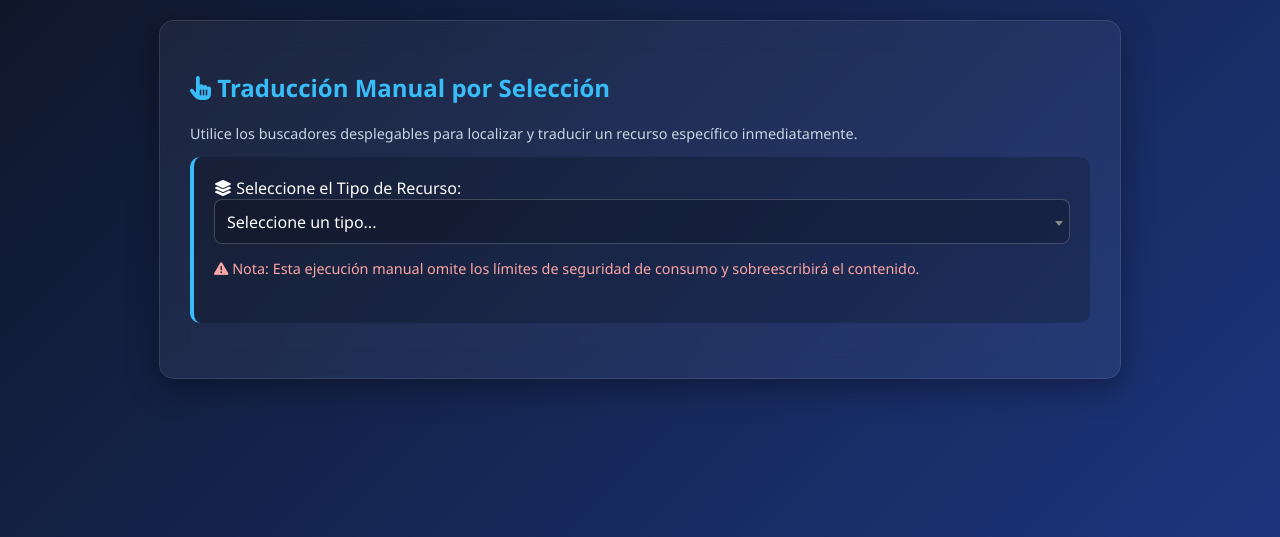
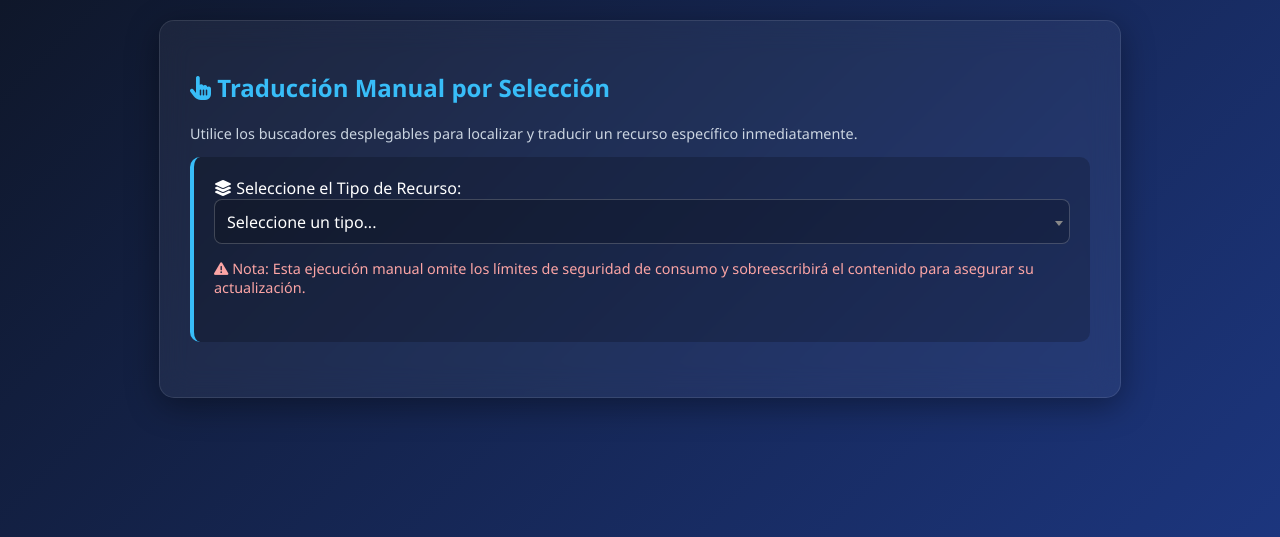
Before and after one commit to userEmanu/domoblock-translator, a Flask app: template api/templates/manual.html in a window 1280 px wide. Shown: the top 537 px of the page. Run offline with Flask 3, Linux system fonts and the light colour scheme; the template is opened without the code that fills it, so the values that code supplies are empty; some libraries are stand-ins or nearby versions.

Commit message:
Clarify warning message in manual.html
Updated warning message to clarify that manual execution will ensure content updates.

```diff
--- a/api/templates/manual.html
+++ b/api/templates/manual.html
@@ -24,11 +24,12 @@
         <label><i class="fas fa-file-alt"></i> Busque el Post / Ítem Específico:</label>
         <select name="item_id" id="item_id" class="select2-enable">
             <option value="all">⚡ Traducir TODOS los posts de esta colección</option>
+            <!-- Llenado vía AJAX -->
         </select>
     </div>
 
     <button type="submit" id="submitBtn" style="width:100%; display:none; margin-top: 25px;"><i class="fas fa-language"></i> Ejecutar Traducción Forzada</button>
-    <p class="text-sm" style="color: #fca5a5; margin-top: 15px;"><i class="fas fa-exclamation-triangle"></i> Nota: Esta ejecución manual omite los límites de seguridad de consumo y sobreescribirá el contenido.</p>
+    <p class="text-sm" style="color: #fca5a5; margin-top: 15px;"><i class="fas fa-exclamation-triangle"></i> Nota: Esta ejecución manual omite los límites de seguridad de consumo y sobreescribirá el contenido para asegurar su actualización.</p>
 </form>
 
 <script>
```
